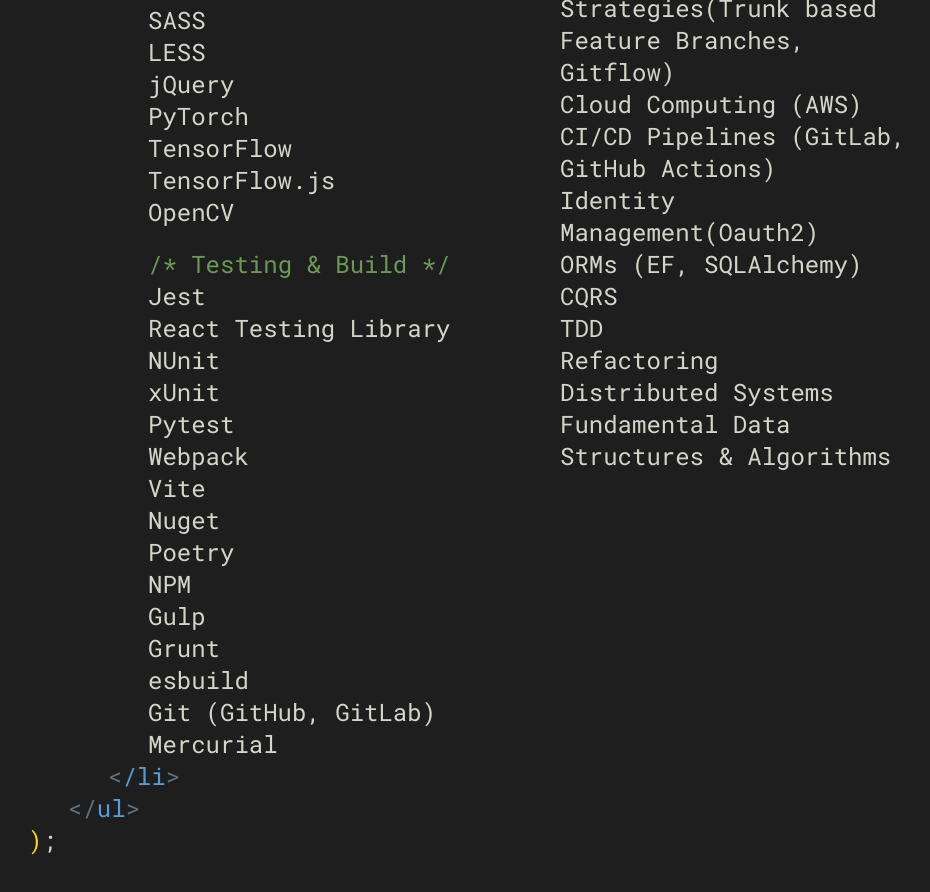
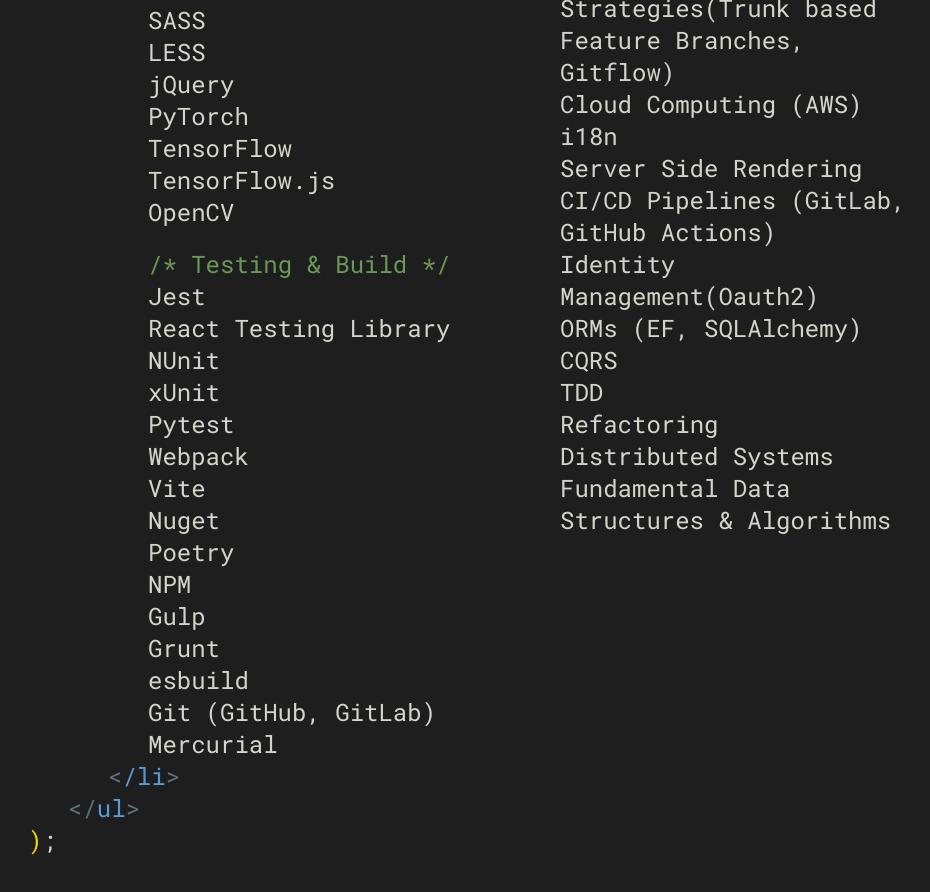
Before and after one commit to color-theory/cv-2024, a Next.js app: page /en/skills in a window 1280 px wide. Shown: the part 920-1812 px from the top of the page, without its empty margins (140-1070 px from the left). Built offline with nearby package versions, Linux system fonts and the light colour scheme.

Commit message:
adding some skills

```diff
--- a/src/app/[locale]/skills/page.tsx
+++ b/src/app/[locale]/skills/page.tsx
@@ -116,6 +116,8 @@
                                             <li>{t("pairProgramming")}</li>
                                             <li>{t("versionControl")}</li>
                                             <li>{t("cloudComputing")}</li>
+                                            <li>{t("i18n")}</li>
+                                            <li>{t("serverSideRendering")}</li>
                                             <li>{t("cicd")}</li>
                                             <li>{t("identity")}</li>
                                             <li>{t("orm")}</li>
--- a/src/messages/en.json
+++ b/src/messages/en.json
@@ -61,7 +61,9 @@
         "tdd": "TDD",
         "refactoring": "Refactoring",
         "distributed": "Distributed Systems",
-        "fundamentalDsAlgos": "Fundamental Data Structures & Algorithms"
+        "fundamentalDsAlgos": "Fundamental Data Structures & Algorithms",
+        "serverSideRendering": "Server Side Rendering",
+        "i18n": "i18n"
     },
     "LinksPage": {
         "title": "Links"
--- a/src/messages/ja.json
+++ b/src/messages/ja.json
@@ -61,7 +61,9 @@
         "tdd": "テスト駆動開発",
         "refactoring": "リファクタリング",
         "distributed": "分散システム",
-        "fundamentalDsAlgos": "データ構造とアルゴリズム"
+        "fundamentalDsAlgos": "データ構造とアルゴリズム",
+        "serverSideRendering": "サーバーサイドレンダリング",
+        "i18n": "国際化(i18n)"
     },
     "LinksPage": {
         "title": "リンク"
```
